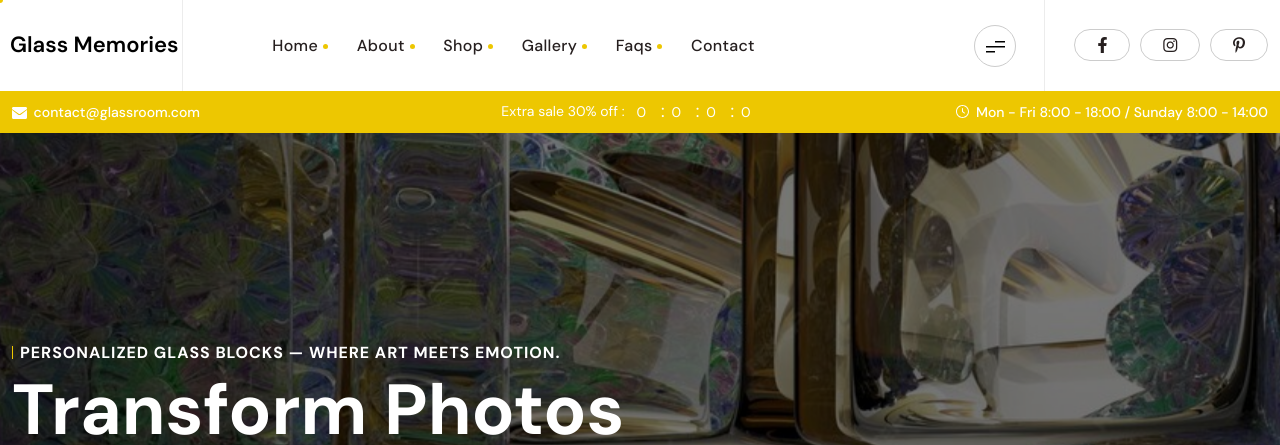
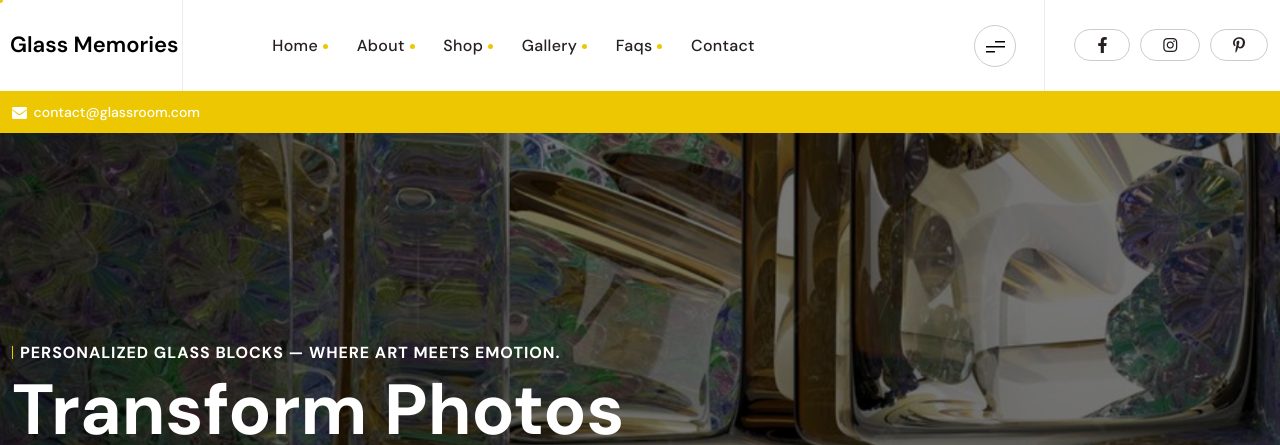
Before and after one commit to Razinahmed09/Glass_memories, a plain HTML site: page index.html in a window 1280 px wide. Shown: the top 445 px of the page. Drawn offline with Linux system fonts and the light colour scheme.

Commit message:
some changes

```diff
--- a/navbar.html
+++ b/navbar.html
@@ -239,8 +239,8 @@
                      </ul>
                   </div>
                </div>
-               <div class="col-xxxl-4 col-xxl-3 col-xl-4 col-lg-4 col-md-6">
-                  <div class="tp-discount-countdown-wrapper">
+               <div class="col-xxxl-4 col-xxl-3 col-xl-4 col-lg-4 col-md-6 d-none">
+                  <!-- <div class="tp-discount-countdown-wrapper">
                      <div
                         class="tp-discount-countdown d-flex justify-content-center justify-content-md-start justify-content-lg-center"
                         data-countdown data-date="may 10 2024 13:02:00">
@@ -259,10 +259,10 @@
                            </li>
                         </ul>
                      </div>
-                  </div>
+                  </div> -->
                </div>
-               <div class="col-xxxl-4 col-xxl-4 col-xl-4 col-lg-5 col-md-6 d-none d-md-block">
-                  <div class="tp-header-info-date text-end">
+               <div class="col-xxxl-4 col-xxl-4 col-xl-4 col-lg-5 col-md-6 d-none">
+                  <!-- <div class="tp-header-info-date text-end">
                      <span>
                         <i>
                            <svg width="13" height="13" viewBox="0 0 13 13" fill="none"
@@ -284,7 +284,7 @@
                         </i>
                         Mon - Fri 8:00 - 18:00 / Sunday 8:00 - 14:00
                      </span>
-                  </div>
+                  </div> -->
                </div>
             </div>
          </div>
```
